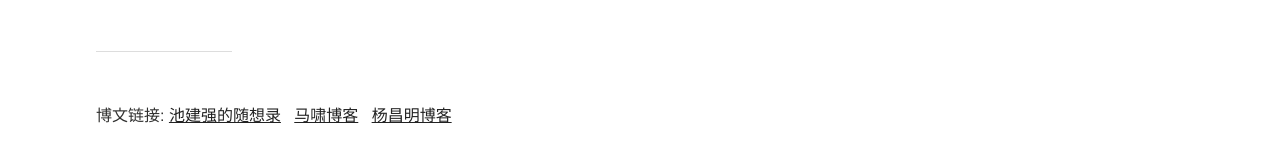
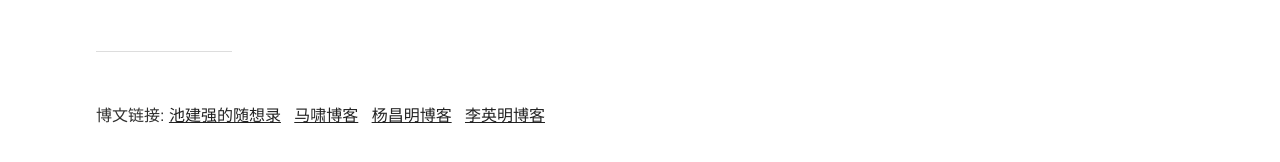
Before and after one commit to xialingsc/home, a Jekyll site: the page built from index.md, in a window 1280 px wide and 900 px high, scrolled down 2757 px. Shown: the part 723-885 px from the top of the window. Built offline with Jekyll 4.4.1, drawn with Linux system fonts in a browser that asks for light colours.

Commit message:
release post

```diff
--- a/_includes/footer.html
+++ b/_includes/footer.html
@@ -1,5 +1,5 @@
 <footer role="contentinfo" id="site-footer">
 	<p class="copyright">&#169; {{ site.time | date: '%Y' }} <a href="{{ site.url }}">{{ site.title }}</a> powered by <a href="http://jekyllrb.com" rel="nofollow">Jekyll</a> + <a href="http://mmistakes.github.io/skinny-bones-jekyll/" rel="nofollow">Skinny Bones</a>.</p>
  <hr />
-    博文链接: <a href="http://macshuo.com/" target="_blank">池建强的随想录</a> &nbsp;&nbsp;<a href="http://scottmaxiao.github.io/" target="_blank">马啸博客</a> &nbsp;&nbsp;<a href="http://yangchangming.com/" target="_blank">杨昌明博客</a>
+    博文链接: <a href="http://macshuo.com/" target="_blank">池建强的随想录</a> &nbsp;&nbsp;<a href="http://scottmaxiao.github.io/" target="_blank">马啸博客</a> &nbsp;&nbsp;<a href="http://yangchangming.com/" target="_blank">杨昌明博客</a> &nbsp;&nbsp;<a href="http://bsr1983.iteye.com/" target="_blank">李英明博客</a>
 </footer>
```
